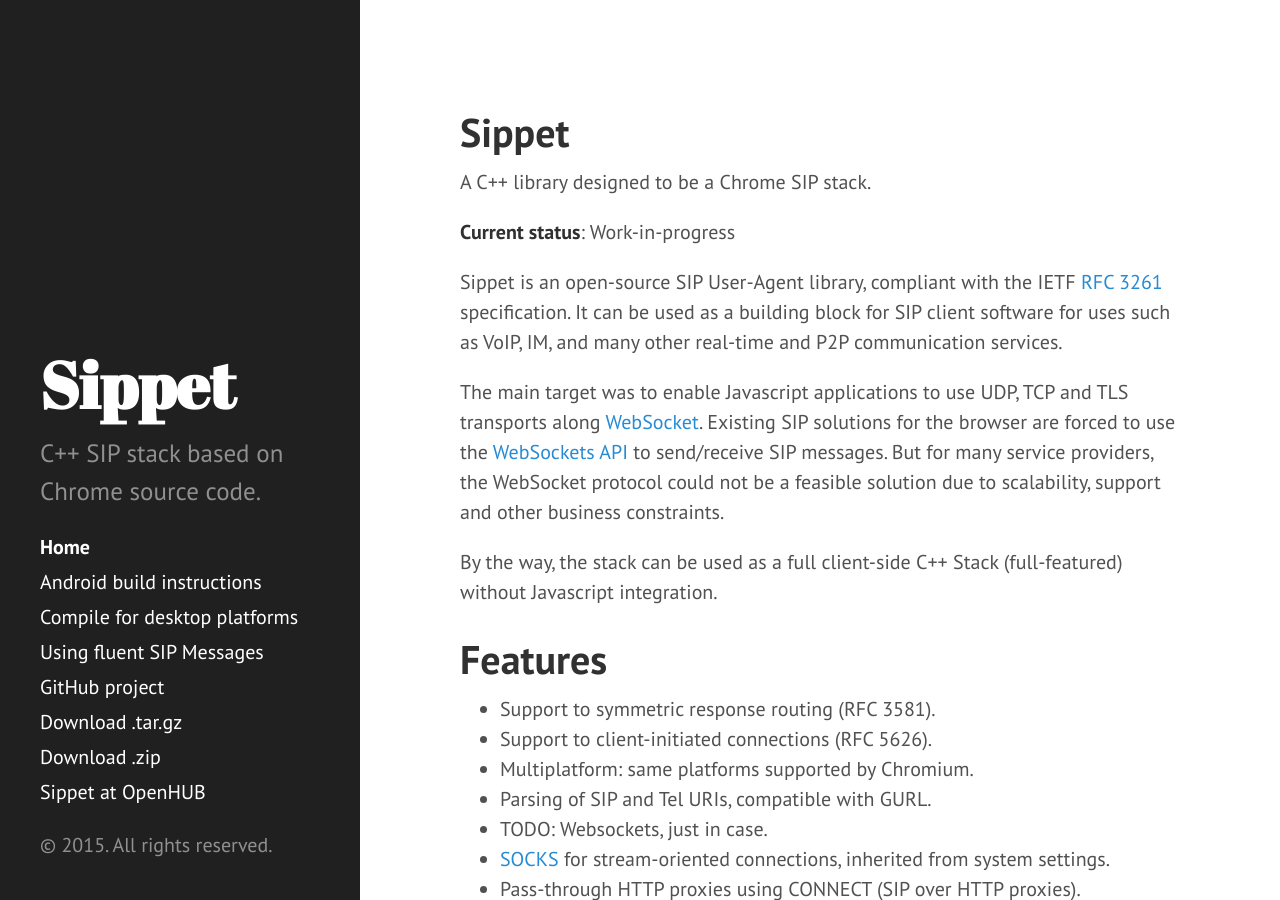
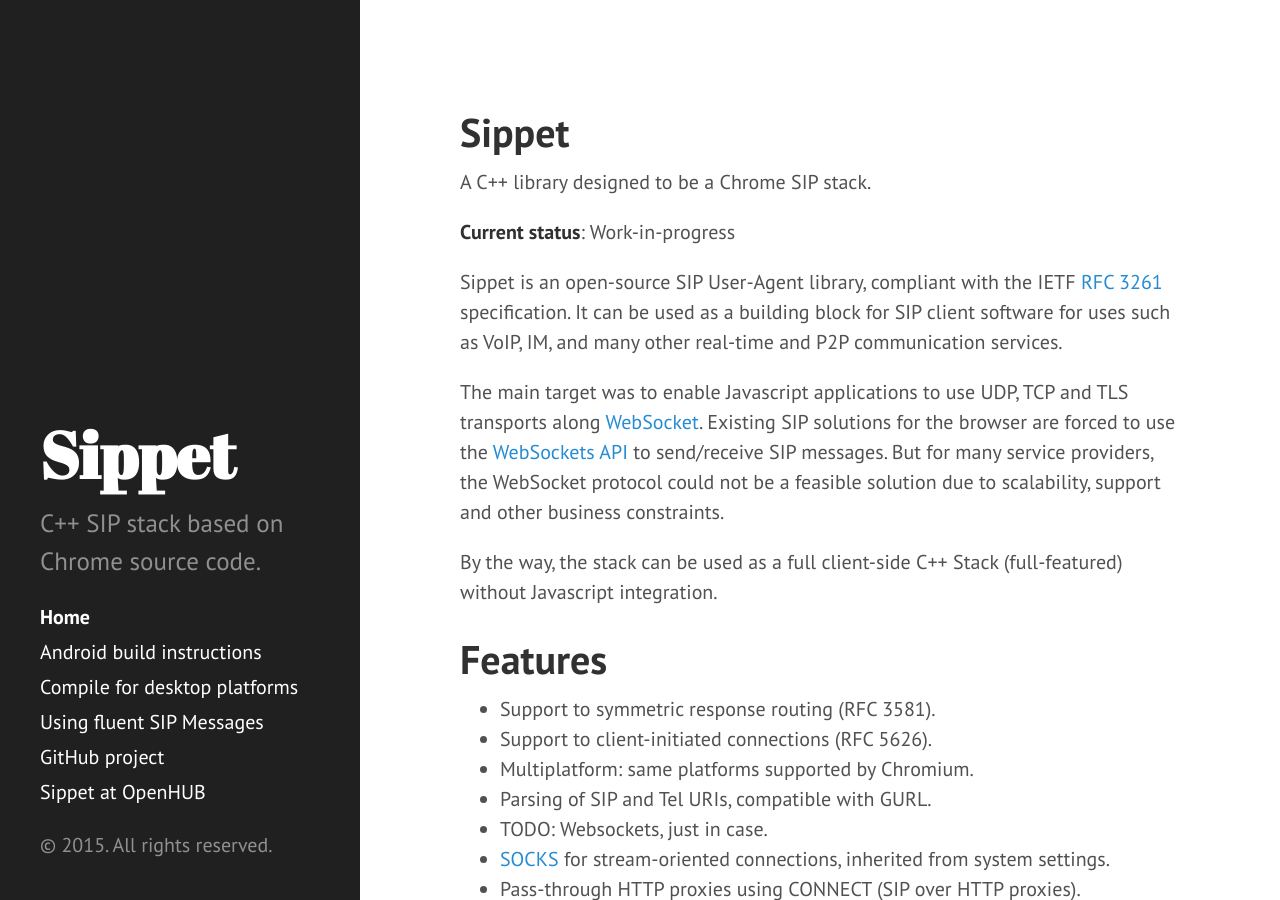
Before and after one commit to sippet/sippet, a Jekyll site: the page built from index.md, in a window 1280 px wide and 900 px high. Built offline with Jekyll 4.4.1, drawn with Linux system fonts in a browser that asks for light colours; Markdown is read by kramdown in place of the engine named in the settings.

Commit message:
Removed download links, as they don't make sense

```diff
--- a/_includes/sidebar.html
+++ b/_includes/sidebar.html
@@ -27,8 +27,6 @@
       {% endfor %}
 
       <a class="sidebar-nav-item" href="{{ site.github.repo }}">GitHub project</a>
-      <a class="sidebar-nav-item" href="https://github.com/sippet/sippet/tarball/master">Download .tar.gz</a>
-      <a class="sidebar-nav-item" href="https://github.com/sippet/sippet/zipball/master">Download .zip</a>
       <a class="sidebar-nav-item" href="https://www.openhub.net/p/sippet">Sippet at OpenHUB</a>
     </nav>
 
```
